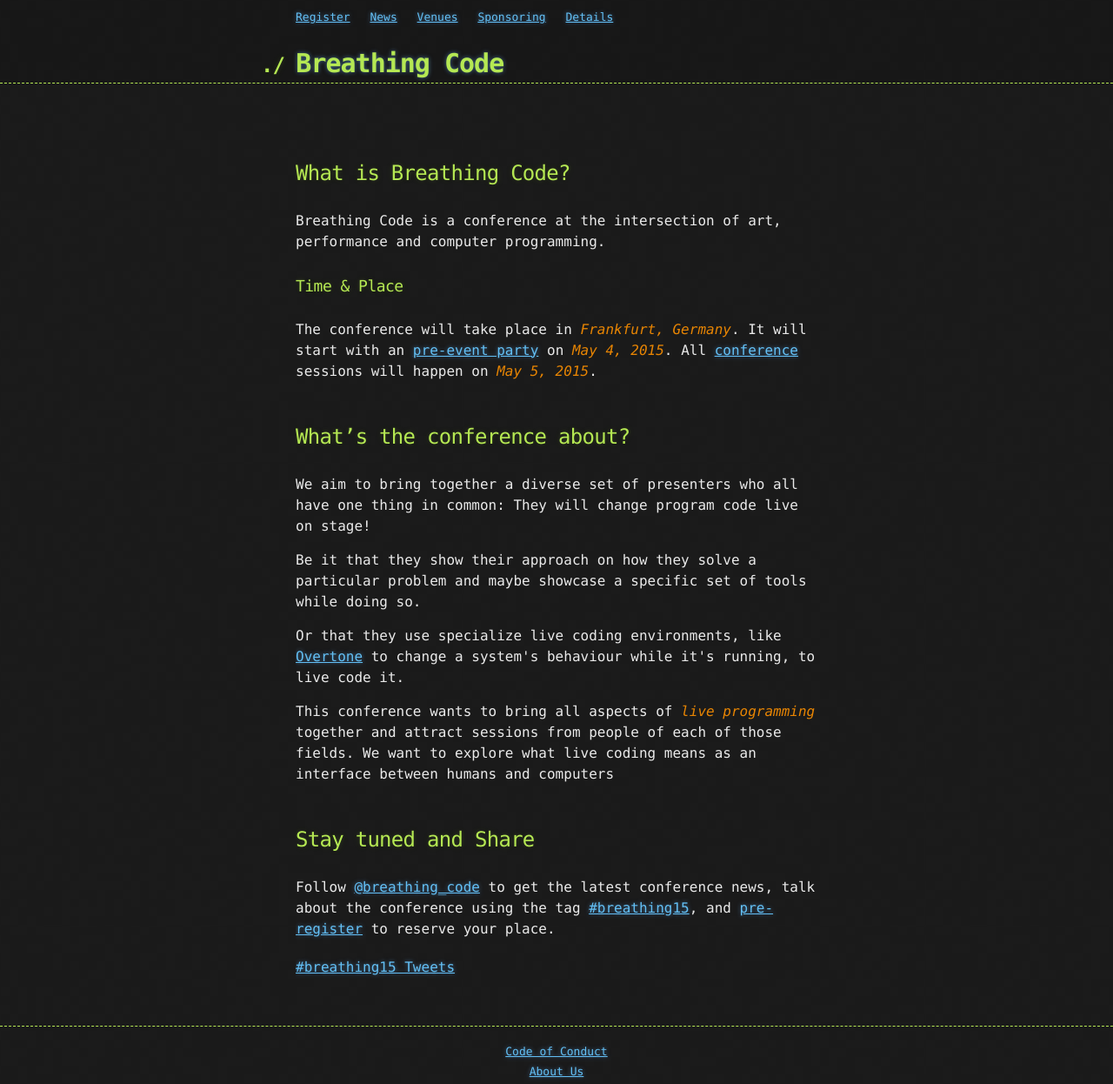
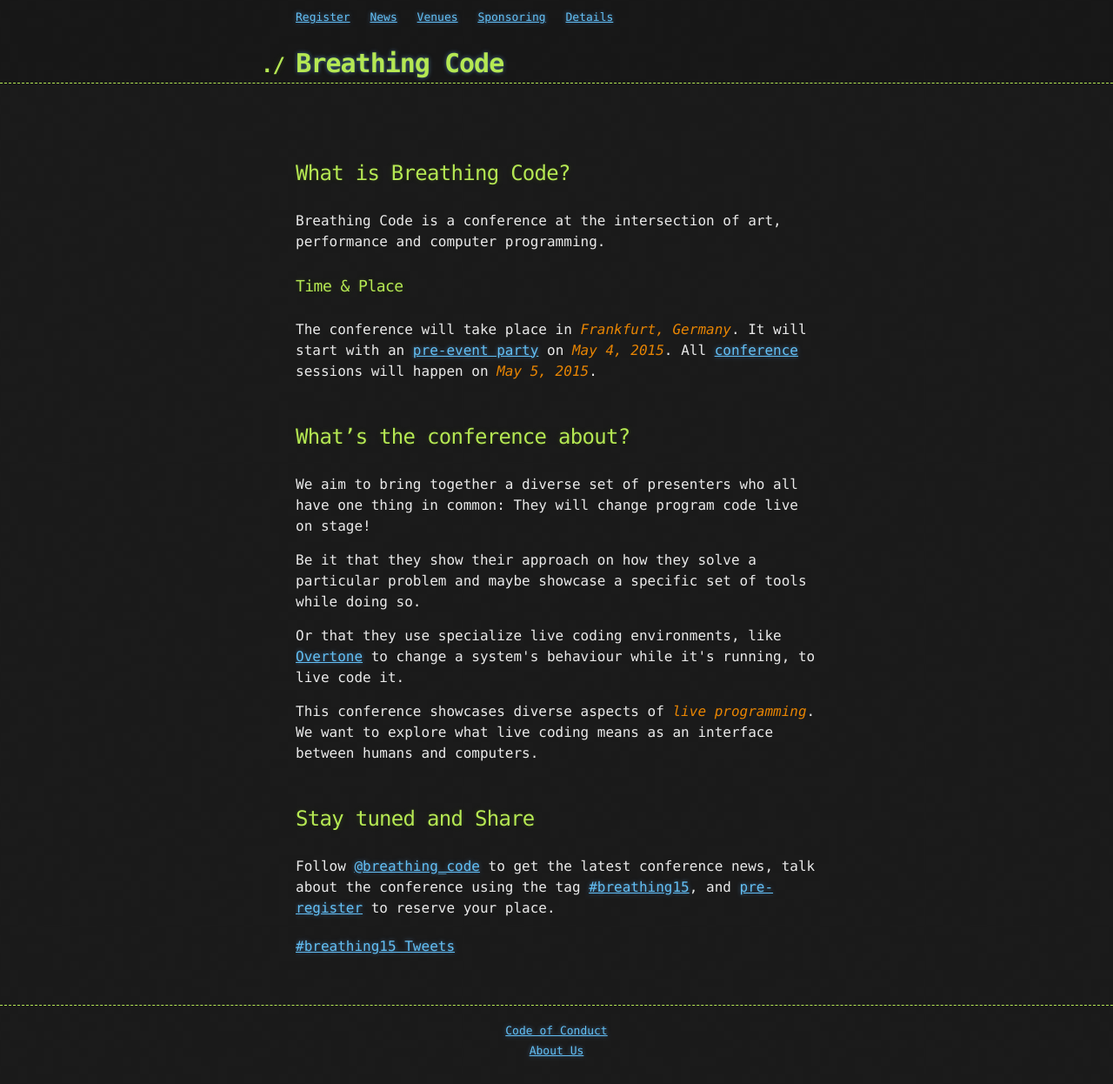
Before and after one commit to BreathingCode/BreathingCode.github.io, a Jekyll site: the page built from index.html, in a window 1280 px wide. Shown: the whole page at 87% size. Built offline with Jekyll 4.4.1, drawn with Linux system fonts in a browser that asks for light colours; nearby versions of some CDN libraries; Markdown is read by kramdown in place of the engine named in the settings; comment, search, counter and statistics services are not loaded; after the commit the page ends 1222 px from its top, so only the background shows below that.

Commit message:
minor reformatting on start page

```diff
--- a/index.html
+++ b/index.html
@@ -4,8 +4,10 @@ layout: default
 
 <h2>What is Breathing Code?</h2>
 
+<p>
   Breathing Code is a conference at the intersection of art, performance and
   computer programming.
+</p>
 
 <h3>Time & Place</h3>
 
@@ -30,14 +32,14 @@ maybe showcase a specific set of tools while doing so.
 
 <p>
   Or that they use specialize live coding environments, like <a
-  href="http://overtone.github.io/">Overtone</a> to change a system's behaviour
-while it's running, to live code it.
+    href="http://overtone.github.io/">Overtone</a> to change a system's
+  behaviour while it's running, to live code it.
 </p>
 
 <p>
-This conference wants to bring all aspects of <em>live programming</em> together and
-attract sessions from people of each of those fields. We want to explore what
-live coding means as an interface between humans and computers
+  This conference showcases diverse aspects of <em>live programming</em>.
+  We want to explore what live coding means as an interface between humans and
+  computers.
 </p>
 
 
```
Lines whose indentation alone changed are shown as unchanged.
